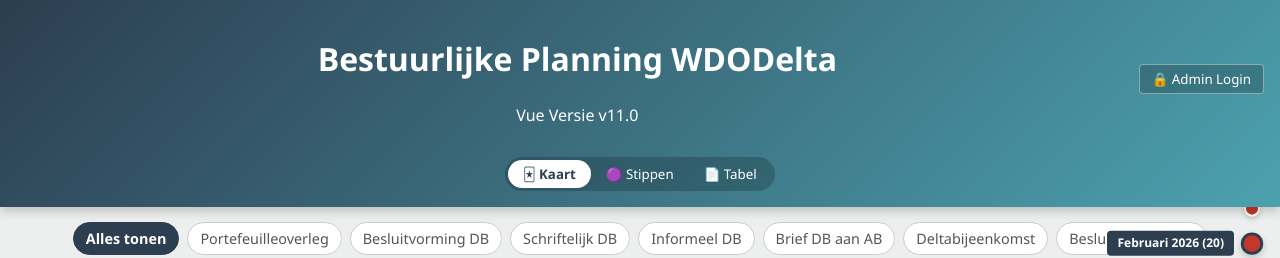
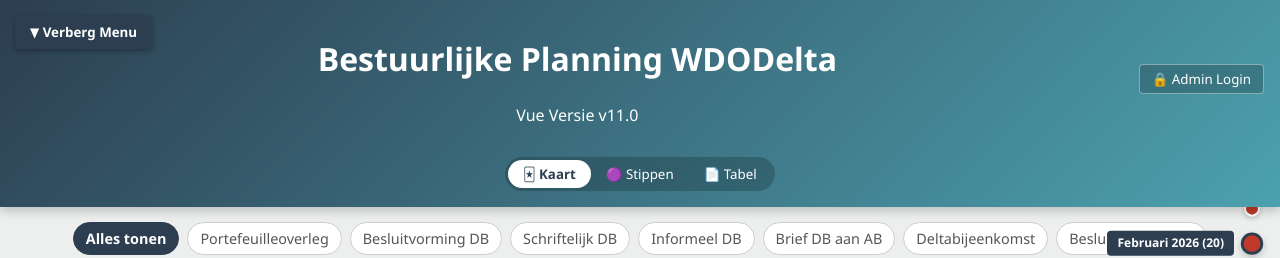
Before and after one commit to jacquesesenkbrink-max/MijnAgendaApp, a Vue app in the folder bestuurlijke-agenda/: page / in a window 1280 px wide. Shown: the top 258 px of the page. Built offline with nearby package versions, Linux system fonts and the light colour scheme.

Commit message:
een paar aanpasingen

```diff
--- a/bestuurlijke-agenda/src/App.vue
+++ b/bestuurlijke-agenda/src/App.vue
@@ -24,6 +24,9 @@
 
   const isAdmin = ref(false);
   const fileInput = ref(null);
+
+  // NIEUW: Header Toggle State
+  const isHeaderOpen = ref(true);
 
   // HISTORIE (Undo / Redo)
   const historyStack = ref([]);
@@ -63,6 +66,16 @@
   watch(viewMode, () => {
     if(activeFocusId.value) nextTick(() => drawConnections());
   });
+
+  // --- NIEUW: Header Toggle Functie ---
+  function toggleHeader() {
+    isHeaderOpen.value = !isHeaderOpen.value;
+
+    // Als we het menu openen, scrollen we soepel terug naar boven zodat de filters zichtbaar zijn
+    if (isHeaderOpen.value) {
+        window.scrollTo({ top: 0, behavior: 'smooth' });
+    }
+  }
 
   // --- 1. HISTORIE FUNCTIES (UNDO / REDO) ---
   function addToHistory() {
@@ -274,7 +287,11 @@
 </script>
 
 <template>
-  <header>
+  <button class="header-toggle-btn" @click="toggleHeader" title="Menu openen/sluiten">
+    {{ isHeaderOpen ? '▼ Verberg Menu' : '☰ Menu' }}
+  </button>
+
+  <header :class="{ collapsed: !isHeaderOpen }">
     <div class="top-bar">
         <input type="file" ref="fileInput" @change="handleFileUpload" style="display: none" accept=".json">
 
@@ -357,8 +374,54 @@
 </template>
 
 <style scoped>
-/* HEADER STYLING */
-header { background: linear-gradient(135deg, #2c3e50, #4ca1af); color: white; padding: 1rem; position: relative; z-index: 100; box-shadow: 0 4px 10px rgba(0,0,0,0.2); }
+/* NIEUWE MENU TOGGLE KNOP */
+.header-toggle-btn {
+  position: fixed;
+  top: 15px;
+  left: 15px;
+  z-index: 200; /* Zorgt dat hij boven alles zweeft */
+  background: #2c3e50;
+  color: white;
+  border: none;
+  padding: 8px 15px;
+  border-radius: 4px;
+  cursor: pointer;
+  font-weight: bold;
+  box-shadow: 0 2px 5px rgba(0,0,0,0.3);
+  transition: background 0.3s;
+}
+.header-toggle-btn:hover { background: #34495e; }
+
+/* HEADER STYLING MET ANIMATIE */
+header {
+    background: linear-gradient(135deg, #2c3e50, #4ca1af);
+    color: white;
+    padding: 1rem;
+    position: relative;
+    z-index: 100;
+    box-shadow: 0 4px 10px rgba(0,0,0,0.2);
+
+    /* Animatie eigenschappen */
+    transition: max-height 0.4s ease-in-out, opacity 0.3s ease, padding 0.4s ease;
+    max-height: 500px; /* Genoeg ruimte voor het menu */
+    overflow: hidden;
+    opacity: 1;
+}
+
+header.collapsed {
+    max-height: 0;
+    padding: 0;
+    opacity: 0;
+    pointer-events: none;
+}
+
+/* Print aanpassing voor toggle knop */
+@media print {
+    .header-toggle-btn { display: none !important; }
+    header { display: none !important; } /* Of wil je de header WEL zien bij print? */
+}
+
+
 .top-bar { display: flex; justify-content: space-between; align-items: center; max-width: 1400px; margin: 0 auto; }
 .header-content { text-align: center; flex-grow: 1; }
 
@@ -373,7 +436,7 @@ header { background: linear-gradient(135deg, #2c3e50, #4ca1af); color: white; pa
 .login-btn { background: rgba(0,0,0,0.2); border: 1px solid rgba(255,255,255,0.4); color: white; padding: 5px 12px; border-radius: 4px; cursor: pointer; }
 .login-btn.active { background: #e67e22; border-color: #d35400; font-weight: bold; }
 
-/* ADMIN TOOLBAR (Nieuw in Stap 5/6) */
+/* ADMIN TOOLBAR */
 .admin-toolbar {
     background: rgba(0, 0, 0, 0.3); padding: 8px 15px; border-radius: 8px;
     display: flex; gap: 20px; align-items: center; flex-wrap: wrap;
```
